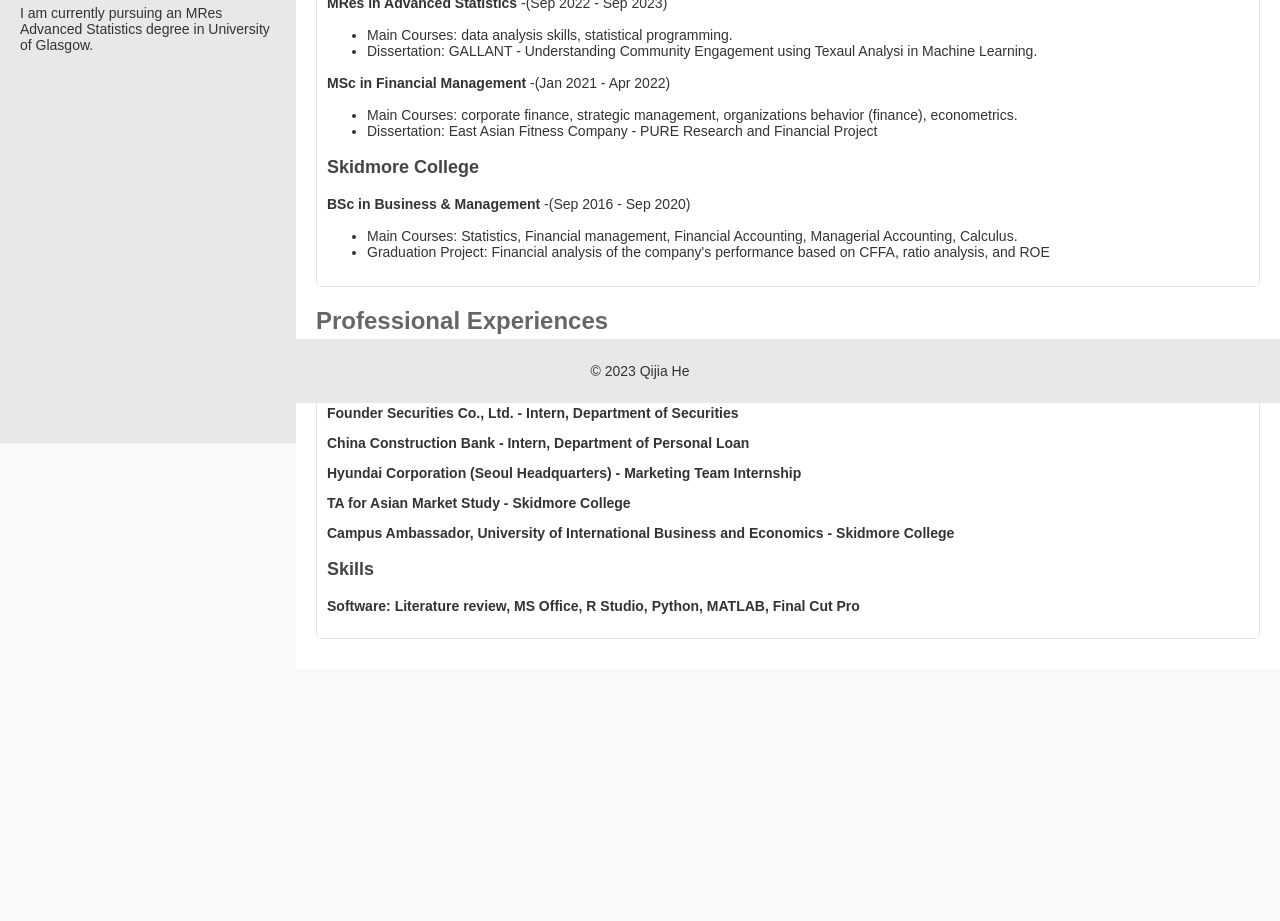
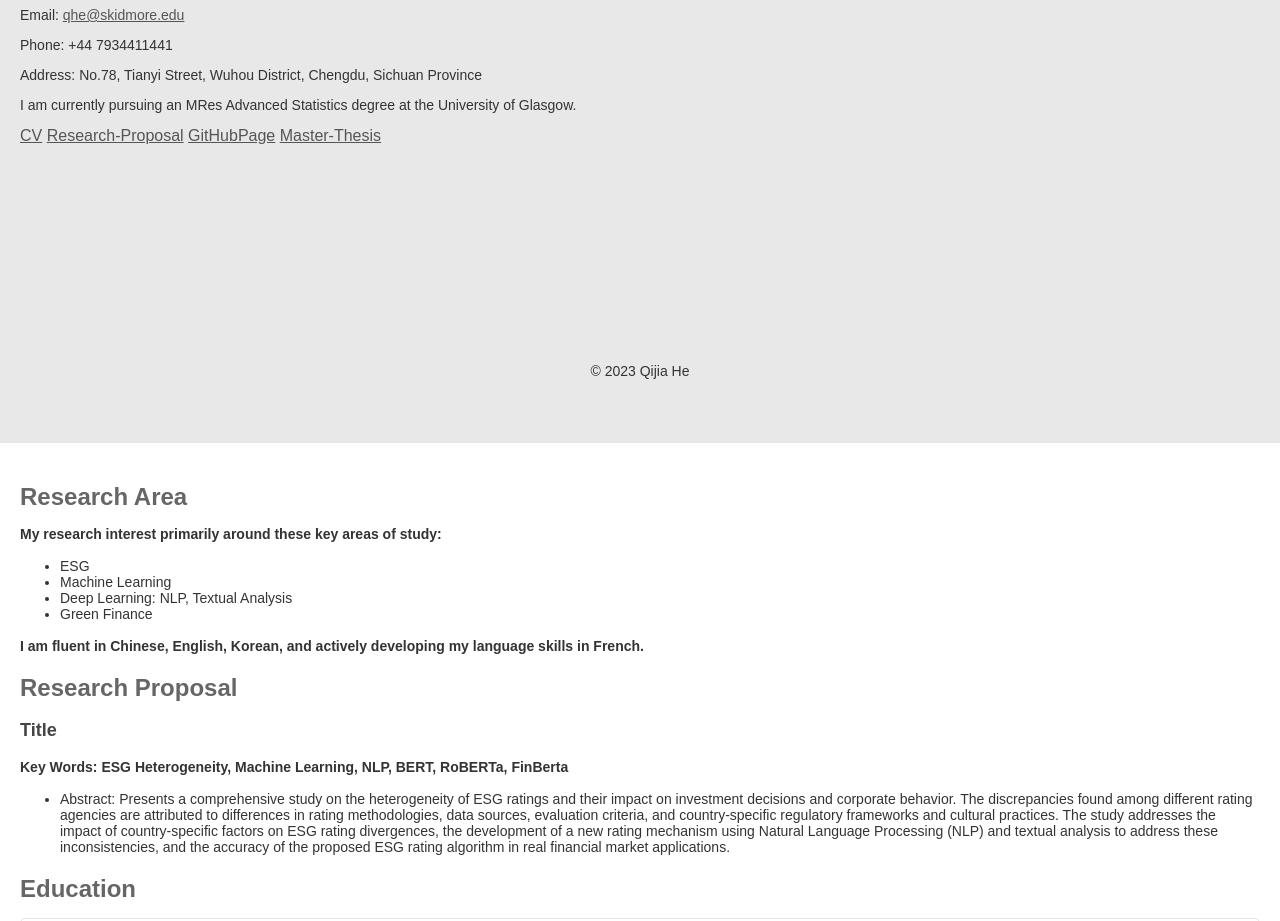
Before and after one commit to HermioneHQJ/QIJIAHE.github.io, a plain HTML site: page index.html in a window 1280 px wide. Shown: the part 397-1318 px from the top of the page. Before the commit the page ends 1066 px from the top, so only its background shows below. Drawn offline with Linux system fonts and the light colour scheme.

Commit message:
Add files via upload

```diff
--- a/index.html
+++ b/index.html
@@ -7,23 +7,27 @@
     <link rel="stylesheet" href="style.css">
 </head>
 <body>
-    <div class="container">
-        <!-- Sidebar for Personal Information -->
+    <div class="clearfix"></div>
+</div> <!-- End of .container -->
         <div class="sidebar">
             <img src="Selfie.JPG" alt="Qijia He" class="profile-pic">
+            <div class="profile-info">
                 <h1>Qijia He</h1>
                 <p>Email: <a href="mailto:qhe@skidmore.edu">qhe@skidmore.edu</a></p>
                 <p>Phone: +44 7934411441</p>
                 <p>Address: No.78, Tianyi Street, Wuhou District, Chengdu, Sichuan Province</p>
-            <p>I am currently pursuing an MRes Advanced Statistics degree in University of Glasgow.</p>
+                <p>I am currently pursuing an MRes Advanced Statistics degree at the University of Glasgow.</p>
+                <a href="https://github.com/HermioneHQJ/UkTour/raw/main/CV-HE%20Qijia.docx">CV</a>
+                <a href="链接到你的RP页面">Research-Proposal</a>
+                <a href="https://github.com/HermioneHQJ/Master-Thesis-Code">GitHubPage</a>
+                <a href="https://github.com/HermioneHQJ/UkTour/raw/main/MRes_Thesis_QIJIA.docx">Master-Thesis</a>
             </div>
-
-        <!-- Main Content -->
+         </div>
+    </div>
         <div class="main-content">
             <!-- Research Area Section -->
             <section class="research-area">
                 <h2>Research Area</h2>
-                <div class="education-block">
                 <p><strong>My research interest primarily around these key areas of study:</strong></p>
                 <ul>
                     <li>ESG</li>
@@ -32,26 +36,39 @@
                     <li>Green Finance</li>
                 </ul>
                 <p><strong>I am fluent in Chinese, English, Korean, and actively developing my language skills in French.</strong></p>
-                </div>
             </section>
+
+            <!-- Research Proposal -->
+            <section class="research-proposal">
+                <h2>Research Proposal</h2>
+                <h3>Title</h3>
+                <p><strong>Key Words: ESG Heterogeneity, Machine Learning, NLP, BERT, RoBERTa, FinBerta</strong></p>
+                <ul>
+                    <li>Abstract: Presents a comprehensive study on the heterogeneity of ESG ratings and their impact on investment decisions and corporate behavior. The discrepancies found among different rating agencies are attributed to differences in rating methodologies, data sources, evaluation criteria, and country-specific regulatory frameworks and cultural practices. The study addresses the impact of country-specific factors on ESG rating divergences, the development of a new rating mechanism using Natural Language Processing (NLP) and textual analysis to address these inconsistencies, and the accuracy of the proposed ESG rating algorithm in real financial market applications.</li>
+                </ul>
+            </section>
+
             <!-- Education Section -->
             <section class="education">
                 <h2>Education</h2>
-                <!-- University of Glasgow - MRes -->
                 <div class="education-block">
                     <h3>University of Glasgow</h3>
-                    <p><strong>MRes in Advanced Statistics</strong> -(Sep 2022 - Sep 2023)</p>
+                    <p><strong>MRes in Advanced Statistics</strong> - (Sep 2022 - Sep 2023)</p>
                     <ul>
                         <li>Main Courses: data analysis skills, statistical programming.</li>
-                        <li>Dissertation: GALLANT - Understanding Community Engagement using Texaul Analysi in Machine Learning.</li>
+                        <li>Dissertation: GALLANT - Understanding Community Engagement using Textual Analysis in Machine Learning.</li>
                     </ul>
-                <p><strong>MSc in Financial Management</strong> -(Jan 2021 - Apr 2022)</p>
+                </div>
+                <div class="education-block">
+                    <p><strong>MSc in Financial Management</strong> - (Jan 2021 - Apr 2022)</p>
                     <ul>
                         <li>Main Courses: corporate finance, strategic management, organizations behavior (finance), econometrics.</li>
                         <li>Dissertation: East Asian Fitness Company - PURE Research and Financial Project</li>
                     </ul>
+                </div>
+                <div class="education-block">
                     <h3>Skidmore College</h3>
-                    <p><strong>BSc in Business & Management</strong> -(Sep 2016 - Sep 2020)</p>
+                    <p><strong>BSc in Business & Management</strong> - (Sep 2016 - Sep 2020)</p>
                     <ul>
                         <li>Main Courses: Statistics, Financial management, Financial Accounting, Managerial Accounting, Calculus.</li>
                         <li>Graduation Project: Financial analysis of the company's performance based on CFFA, ratio analysis, and ROE</li>
@@ -62,7 +79,6 @@
             <!-- Professional Experiences Section -->
             <section class="experience">
                 <h2>Professional Experiences</h2>
-                <!-- Ernst & Young -->
                 <div class="experience-block">
                     <p><strong>Ernst & Young - Intern, Auditing Department</strong></p>
                     <p><strong>Founder Securities Co., Ltd. - Intern, Department of Securities</strong></p>
@@ -70,12 +86,15 @@
                     <p><strong>Hyundai Corporation (Seoul Headquarters) - Marketing Team Internship</strong></p>
                     <p><strong>TA for Asian Market Study - Skidmore College </strong></p>
                     <p><strong>Campus Ambassador, University of International Business and Economics - Skidmore College </strong></p>
+                </div>
+                <div class="experience-block">
                     <h3>Skills</h3>
                     <p><strong>Software: Literature review, MS Office, R Studio, Python, MATLAB, Final Cut Pro</strong></p>
                 </div>
             </section>
         </div>
     </div>
+    <div class="clearfix"></div>
     <footer>
         <p>© 2023 Qijia He</p>
     </footer>
```
Lines whose indentation alone changed are shown as unchanged.
